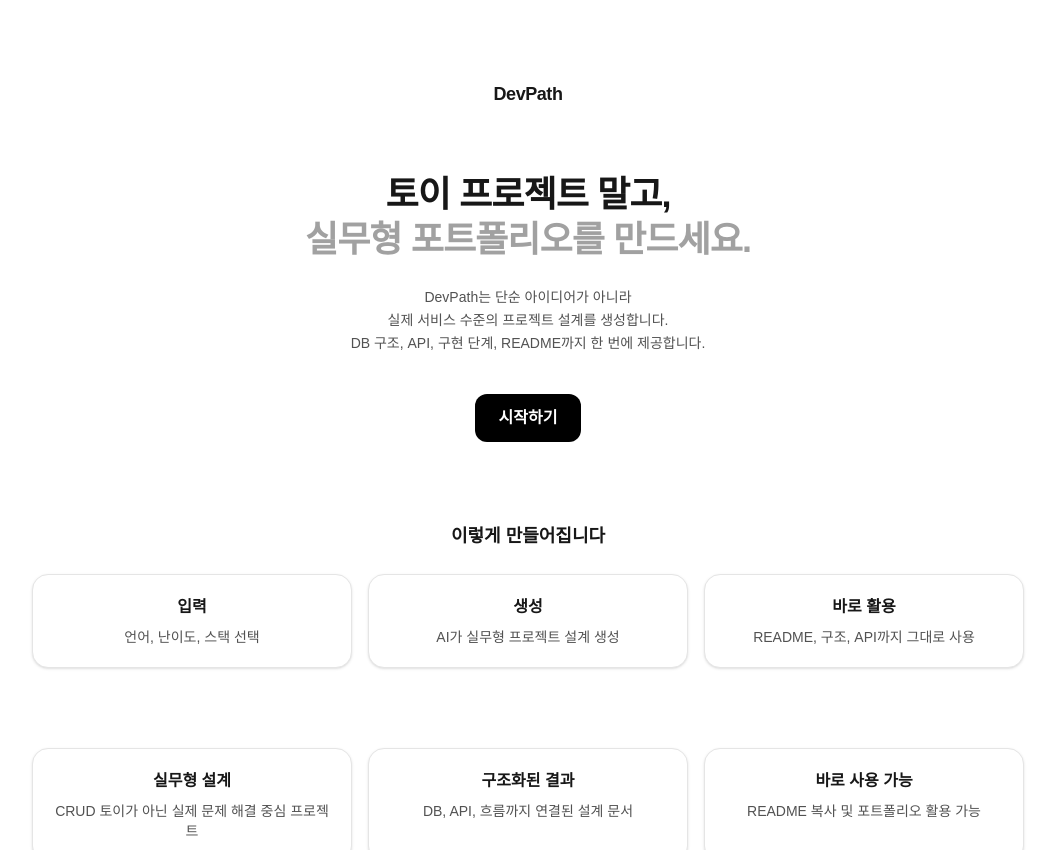
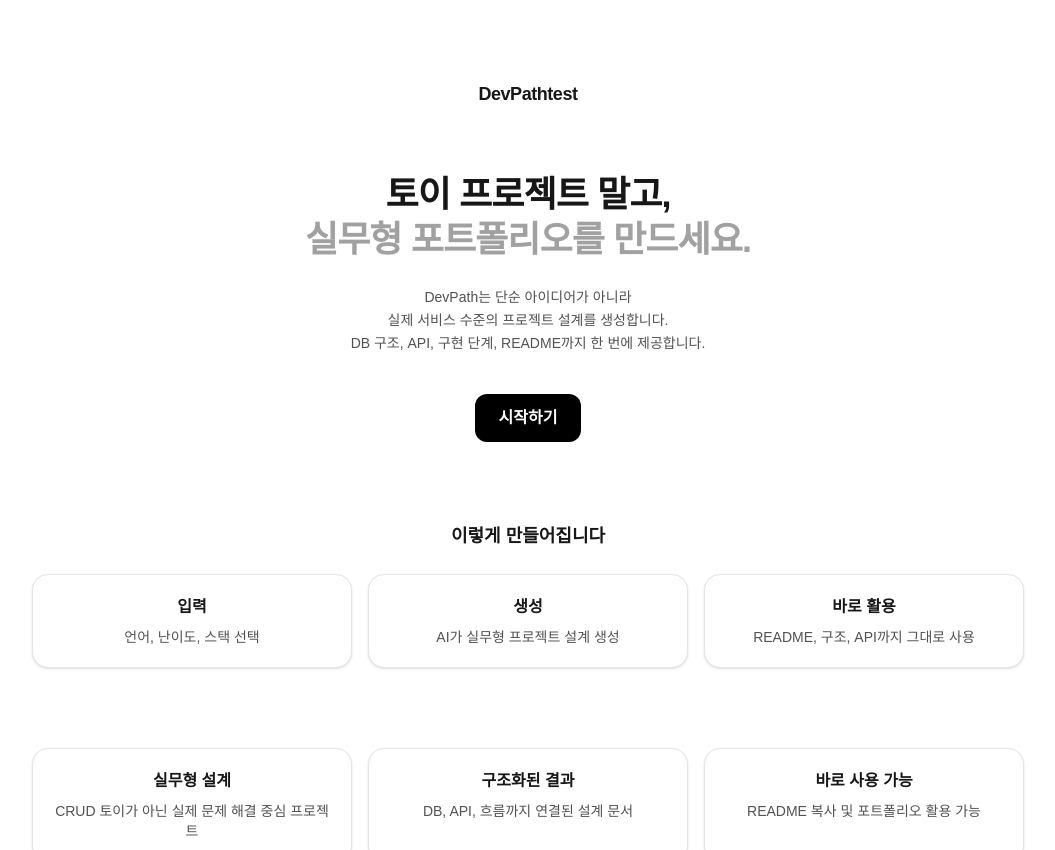
Before and after one commit to RootPark98/devPath, a Next.js app: page / in a window 1280 px wide. Shown: the top 850 px of the page, without its empty margins (112-1167 px from the left). Built offline with nearby package versions, Linux system fonts and the light colour scheme.

Commit message:
test push

```diff
--- a/app/page.tsx
+++ b/app/page.tsx
@@ -6,7 +6,7 @@ export default function LandingPage() {
       {/* Logo */}
       <header className="text-center">
         <h1 className="text-lg font-semibold tracking-tight">
-          DevPath
+          DevPathtest
         </h1>
       </header>
 
```
